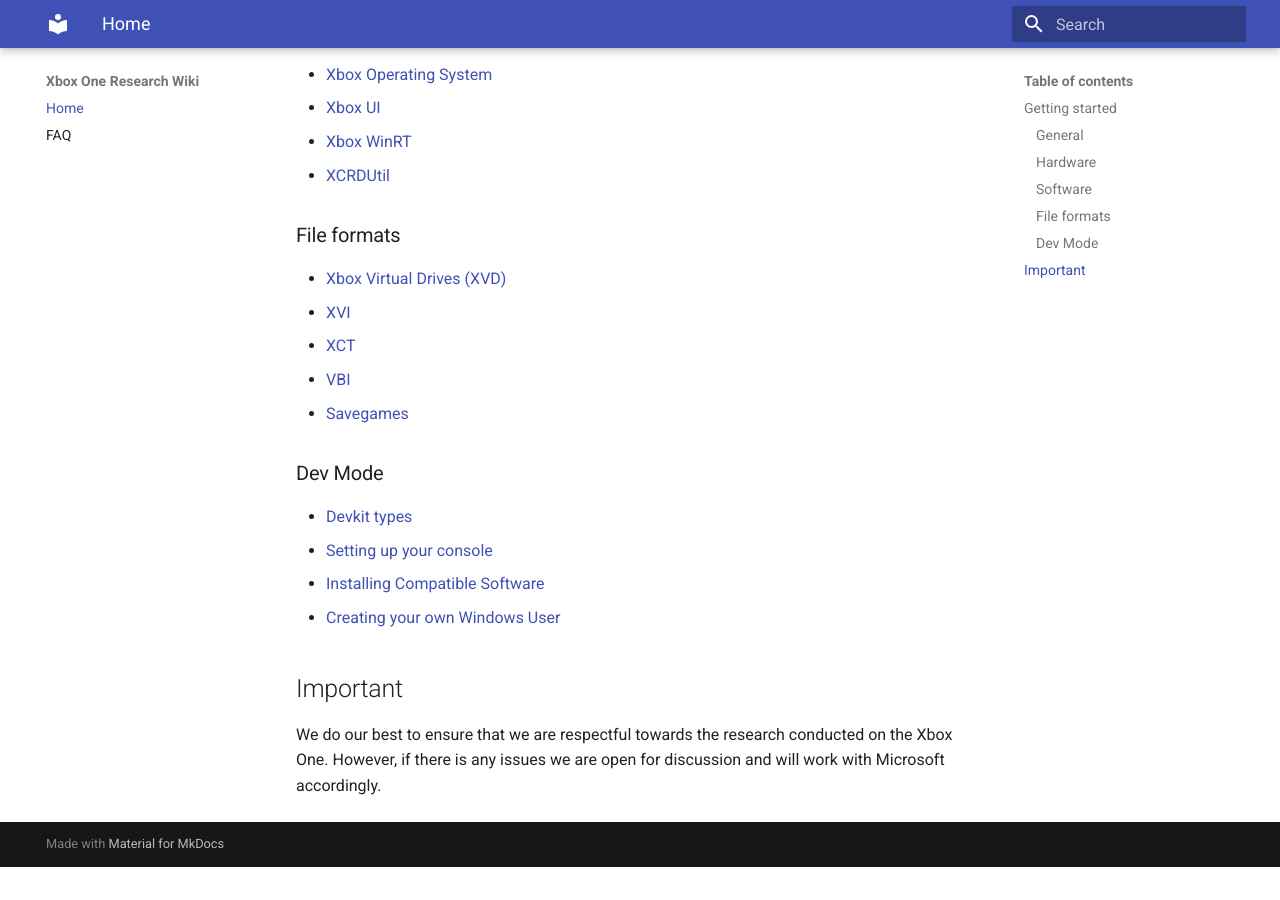
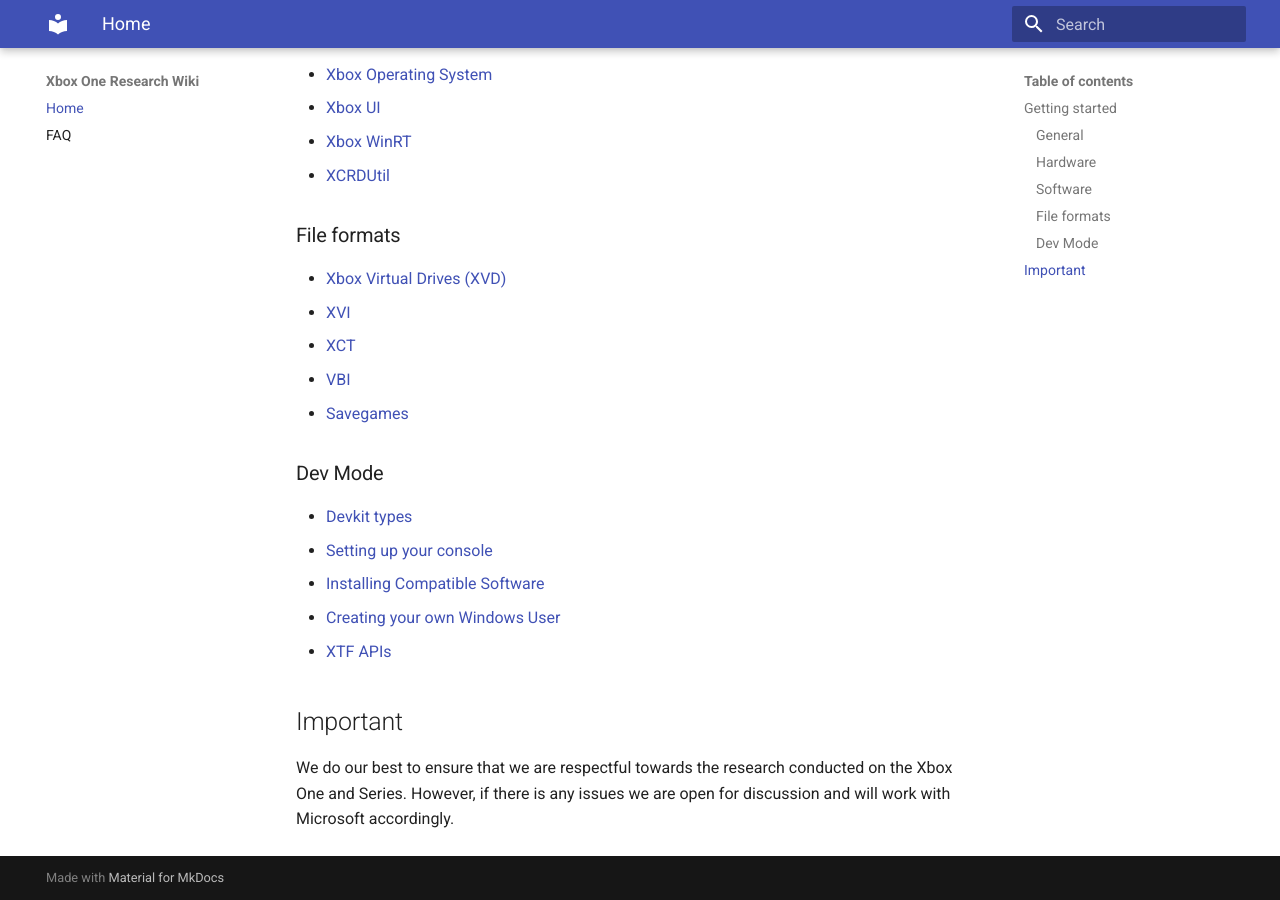
Before and after one commit to xboxoneresearch/wiki, an MkDocs documentation site: the page built from docs/index.md, in a window 1280 px wide and 900 px high, scrolled down 1201 px. Built offline with MkDocs 1.6.1 and Material for MkDocs 9.7.7, drawn with Linux system fonts in a browser that asks for light colours; before the commit the page ends 2068 px from its top, so only the background shows below that.

Commit message:
Added to index.md

```diff
--- a/docs/index.md
+++ b/docs/index.md
@@ -53,9 +53,10 @@
   - [Setting up your console](setup-dev-mode)
   - [Installing Compatible Software](installing-compatible-software)
   - [Creating your own Windows User](creating-a-win-user)
+  - [XTF APIs](xtf-apis.md)
 
 ## Important
 
 We do our best to ensure that we are respectful towards the research
-conducted on the Xbox One. However, if there is any issues we are open
+conducted on the Xbox One and Series. However, if there is any issues we are open
 for discussion and will work with Microsoft accordingly.
```
Also changed, not shown: docs/xtf-apis.md (+1 -1 lines).
